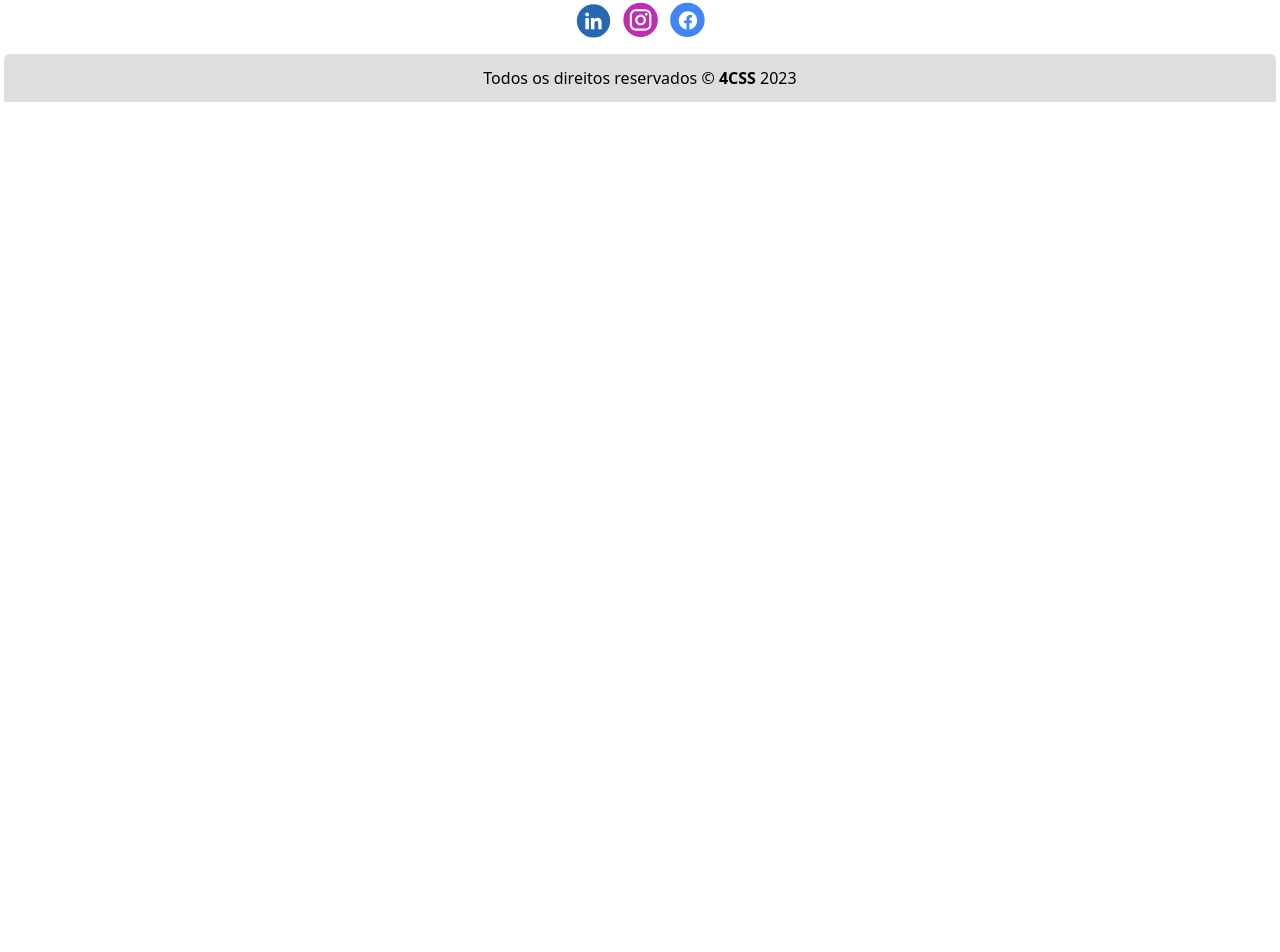
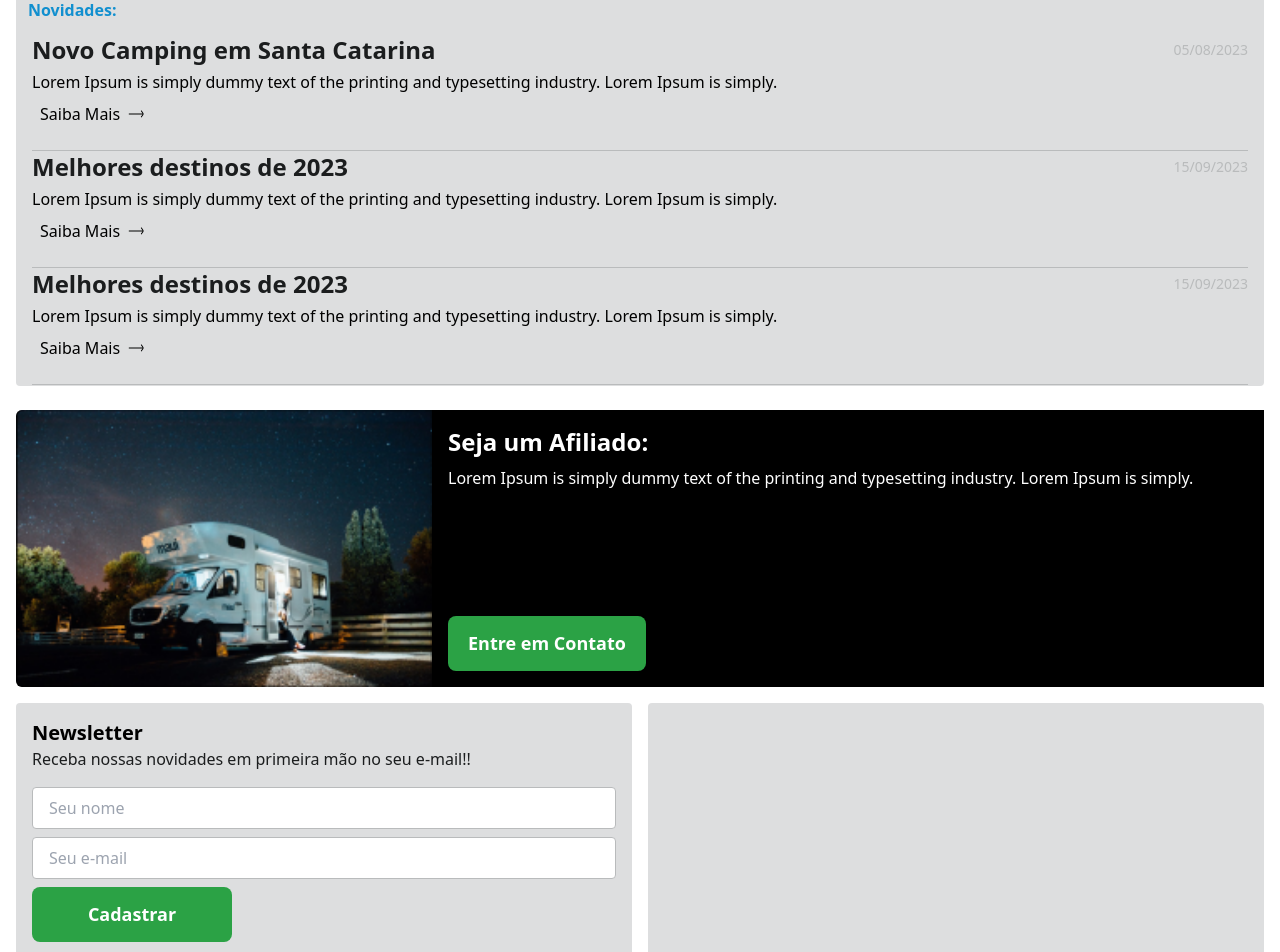
Before and after one commit to turista-rv/turista-rv-web, an Angular app: page / in a window 1280 px wide. Shown: the part 951-1903 px from the top of the page. Before the commit the page ends 1053 px from the top, so only its background shows below. Built offline with nearby package versions, Linux system fonts and the light colour scheme.

Commit message:
home components v1 add

```diff
--- a/src/app/views/home/home.component.html
+++ b/src/app/views/home/home.component.html
@@ -5,13 +5,13 @@
     <section class="">
 
         <h1 id="welcome-message" class="mb-4 text-center font-medium">
-                   Encontre experiências em campings para <br>motorhomes, trailers e campers.  <br><br>
+            Encontre experiências em campings para <br>motorhomes, trailers e campers. <br><br>
             É simples, rápido e econômico!
         </h1>
 
         <div class="relative z-10">
 
-            <div>
+
             <section class="flex flex-col items-center justify-center text-center mb-2">
 
                 <btn-filled class="filled " label="Nova reserva">
@@ -19,7 +19,7 @@
                 </btn-filled>
 
             </section>
-                <section class="container mx-auto px-4 py-8">
+            <section class="container mx-auto px-4 py-4">
                 <!-- <h3 class="text-3xl font-semibold mb-3 text-center">Campings em destaque:</h3> -->
                 <div class="grid grid-cols-1 sm:grid-cols-2 md:grid-cols-3 lg:grid-cols-4 gap-4">
                     <div class="relative">
@@ -27,8 +27,7 @@
                             <img src="../../../assets/img/campings/pomerode.jpg" alt="imagem camping Pomerode"
                                 class="w-full h-auto transform transition-transform group-hover:brightness-70">
                         </a>
-                            <div
-                                class="absolute inset-x-0 bottom-0 flex flex-col items-center p-4 bg-opacity-70 bg-black">
+                        <div class="absolute inset-x-0 bottom-0 flex flex-col items-center p-4 bg-opacity-70 bg-black">
                             <div class="flex items-center justify-between mb-2 w-full">
                                 <h3 class="text-white text-lg font-semibold">Pomerode</h3>
                                 <div class="flex items-center">
@@ -44,8 +43,7 @@
                             <img src="../../../assets/img/campings/pomerode.jpg" alt="imagem camping Pomerode"
                                 class="w-full h-auto transform transition-transform group-hover:brightness-70">
                         </a>
-                            <div
-                                class="absolute inset-x-0 bottom-0 flex flex-col items-center p-4 bg-opacity-70 bg-black">
+                        <div class="absolute inset-x-0 bottom-0 flex flex-col items-center p-4 bg-opacity-70 bg-black">
                             <div class="flex items-center justify-between mb-2 w-full">
                                 <h3 class="text-white text-lg font-semibold">Pomerode</h3>
                                 <div class="flex items-center">
@@ -61,8 +59,7 @@
                             <img src="../../../assets/img/campings/pomerode.jpg" alt="imagem camping Pomerode"
                                 class="w-full h-auto transform transition-transform group-hover:brightness-70">
                         </a>
-                            <div
-                                class="absolute inset-x-0 bottom-0 flex flex-col items-center p-4 bg-opacity-70 bg-black">
+                        <div class="absolute inset-x-0 bottom-0 flex flex-col items-center p-4 bg-opacity-70 bg-black">
                             <div class="flex items-center justify-between mb-2 w-full">
                                 <h3 class="text-white text-lg font-semibold">Pomerode</h3>
                                 <div class="flex items-center">
@@ -78,8 +75,7 @@
                             <img src="../../../assets/img/campings/pomerode.jpg" alt="imagem camping Pomerode"
                                 class="w-full h-auto transform transition-transform group-hover:brightness-70">
                         </a>
-                            <div
-                                class="absolute inset-x-0 bottom-0 flex flex-col items-center p-4 bg-opacity-70 bg-black">
+                        <div class="absolute inset-x-0 bottom-0 flex flex-col items-center p-4 bg-opacity-70 bg-black">
                             <div class="flex items-center justify-between mb-2 w-full">
                                 <h3 class="text-white text-lg font-semibold">Pomerode</h3>
                                 <div class="flex items-center">
@@ -95,8 +91,7 @@
                             <img src="../../../assets/img/campings/pomerode.jpg" alt="imagem camping Pomerode"
                                 class="w-full h-auto transform transition-transform group-hover:brightness-70">
                         </a>
-                            <div
-                                class="absolute inset-x-0 bottom-0 flex flex-col items-center p-4 bg-opacity-70 bg-black">
+                        <div class="absolute inset-x-0 bottom-0 flex flex-col items-center p-4 bg-opacity-70 bg-black">
                             <div class="flex items-center justify-between mb-2 w-full">
                                 <h3 class="text-white text-lg font-semibold">Pomerode</h3>
                                 <div class="flex items-center">
@@ -107,11 +102,155 @@
                             </div>
                         </div>
                     </div>
-
                 </div>
             </section>
+            <!-- Novidades -->
+            <section class="container mx-auto px-4 py-4">
+                <div class="bg-grays5 w-full max-h-[400px] rounded overflow-y-scroll">
+                    <h4 class="text-blueMid font-bold p-3">Novidades:</h4>
+                    <div class="mx-4">
+                        <!-- Notícia 1 -->
+                        <div class="news-item border-b border-grays4 pb-4">
+                            <div class="flex justify-between items-center mb-1">
+                                <h5 class="text-grays1 font-semibold text-2xl">Novo Camping em Santa Catarina</h5>
+                                <div class="text-grays4 text-sm">05/08/2023</div>
+                            </div>
+                            <p>
+                                Lorem Ipsum is simply dummy text of the printing and typesetting industry.
+                                Lorem Ipsum is simply.
+                            </p>
+                            <a href="link_da_noticia_1" class="flex items-center p-2">
+                                Saiba Mais
+                                <img src="../../../assets/icons/arrow-icon.svg" alt="Ícone de seta"
+                                    class="ml-2 w-4 h-4">
+                            </a>
+                        </div>
+
+                        <!-- Notícia 2 -->
+                        <div class="news-item border-b border-grays4 pb-4">
+                            <div class="flex justify-between items-center mb-1">
+                                <h5 class="text-grays1 font-semibold text-2xl">Melhores destinos de 2023</h5>
+                                <div class="text-grays4 text-sm">15/09/2023</div>
+                            </div>
+                            <p>
+                                Lorem Ipsum is simply dummy text of the printing and typesetting industry.
+                                Lorem Ipsum is simply.
+                            </p>
+                            <a href="link_da_noticia_2" class="flex items-center p-2">
+                                Saiba Mais
+                                <img src="../../../assets/icons/arrow-icon.svg" alt="Ícone de seta"
+                                    class="ml-2 w-4 h-4">
+                            </a>
+                        </div>
+
+                        <!-- Notícia 3 -->
+                        <div class="news-item border-b border-grays4 pb-4">
+                            <div class="flex justify-between items-center mb-1">
+                                <h5 class="text-grays1 font-semibold text-2xl">Melhores destinos de 2023</h5>
+                                <div class="text-grays4 text-sm">15/09/2023</div>
+                            </div>
+                            <p>
+                                Lorem Ipsum is simply dummy text of the printing and typesetting industry.
+                                Lorem Ipsum is simply.
+                            </p>
+                            <a href="link_da_noticia_2" class="flex items-center p-2">
+                                Saiba Mais
+                                <img src="../../../assets/icons/arrow-icon.svg" alt="Ícone de seta"
+                                    class="ml-2 w-4 h-4">
+                            </a>
+                        </div>
+
+                        <!-- Notícia 4 -->
+                        <div class="news-item border-b border-grays4 pb-4">
+                            <div class="flex justify-between items-center mb-1">
+                                <h5 class="text-grays1 font-semibold text-2xl">Notícia Adicional 1</h5>
+                                <div class="text-grays4 text-sm">20/09/2023</div>
+                            </div>
+                            <p>
+                                Lorem Ipsum is simply dummy text of the printing and typesetting industry.
+                                Lorem Ipsum is simply.
+                            </p>
+                            <a href="link_da_noticia_3" class="flex items-center p-2">
+                                Saiba Mais
+                                <img src="../../../assets/icons/arrow-icon.svg" alt="Ícone de seta"
+                                    class="ml-2 w-4 h-4">
+                            </a>
+                        </div>
+
+                        <!-- Notícia 5 -->
+                        <div class="news-item border-b border-grays4 pb-4">
+                            <div class="flex justify-between items-center mb-1">
+                                <h5 class="text-grays1 font-semibold text-2xl">Notícia Adicional 2</h5>
+                                <div class="text-grays4 text-sm">22/09/2023</div>
+                            </div>
+                            <p>
+                                Lorem Ipsum is simply dummy text of the printing and typesetting industry.
+                                Lorem Ipsum is simply.
+                            </p>
+                            <a href="link_da_noticia_4" class="flex items-center p-2">
+                                Saiba Mais
+                                <img src="../../../assets/icons/arrow-icon.svg" alt="Ícone de seta"
+                                    class="ml-2 w-4 h-4">
+                            </a>
+                        </div>
                     </div>
                 </div>
             </section>
 
+
+
+
+
+            <section class="container mx-auto px-4 py-2">
+                <div class="bg-black w-full rounded-tl-md rounded-bl-md flex">
+                    <div class="w-1/3">
+                        <img src="../../../assets/img/motorhomeNight.png" alt="motorhome estacionado a noite"
+                            class="h-full w-full">
+                    </div>
+                    <div class="w-2/3 flex flex-col justify-between p-4">
+                        <div class="mb-3">
+                            <h2 class="text-white text-2xl font-bold mb-2">Seja um Afiliado:</h2>
+                            <p class="text-white">
+                                Lorem Ipsum is simply dummy text of the printing and typesetting industry.
+                                Lorem Ipsum is simply.
+                            </p>
+                        </div>
+                        <div class="text-right">
+                            <button class="bg-greenDark flex items-center text-white rounded-lg gap-3 text-18 w-150 h-55 hover:brightness-110
+                            transition duration-300 ease-in-out justify-center text-center font-bold p-5"
+                                label="">Entre em Contato</button>
+                        </div>
+                    </div>
+                </div>
+            </section>
+
+
+
+            <section class="container mx-auto px-4 py-2">
+                <div class="flex">
+                    <!-- Card da esquerda -->
+                    <div class="bg-grays5 w-1/2 h-400 rounded p-4">
+                        <h2 class="text-xl font-bold">Newsletter</h2>
+                        <p class="text-grays1 mb-4">Receba nossas novidades em primeira mão no seu e-mail!!</p>
+                        <input type="text" placeholder="Seu nome"
+                            class="w-full px-4 py-2 mb-2 rounded border border-grays4 focus:outline-none focus:border-blueMid">
+                        <input type="email" placeholder="Seu e-mail"
+                            class="w-full px-4 py-2 mb-2 rounded border border-grays4 focus:outline-none focus:border-blueMid">
+
+                        <button class="bg-greenDark flex items-center text-white rounded-lg gap-3 text-18 w-200 h-55 hover:brightness-110
+                        transition duration-300 ease-in-out justify-center text-center font-bold"
+                            type="button">Cadastrar</button>
+                    </div>
+
+                    <!-- Espaço entre os cards (opcional) -->
+                    <div class="w-4"></div>
+
+                    <!-- Card da direita (vazio no exemplo) -->
+                    <div class="bg-grays5 w-1/2 h-400 rounded"></div>
+                </div>
+            </section>
+
+        </div>
+    </section>
+
 </body>
```
Also changed, not shown: tailwind.config.js (+11 -0 lines), src/assets/icons/arrow-icon.svg (added), src/assets/img/motorhomeNight.png (added). Lines whose indentation alone changed are shown as unchanged.
